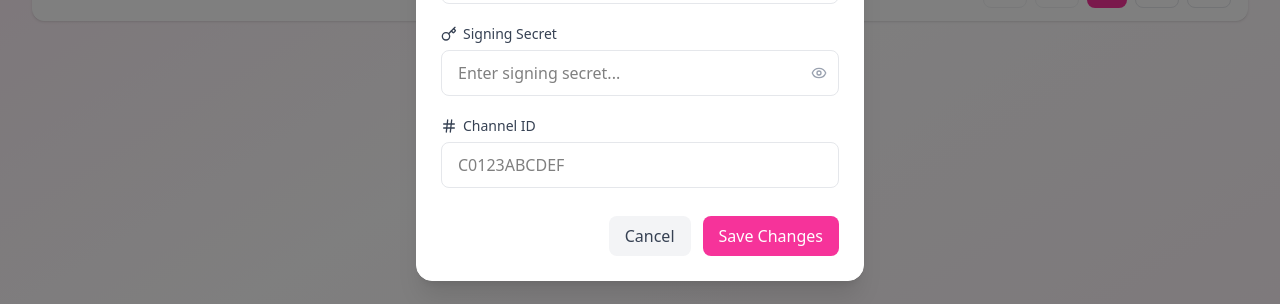
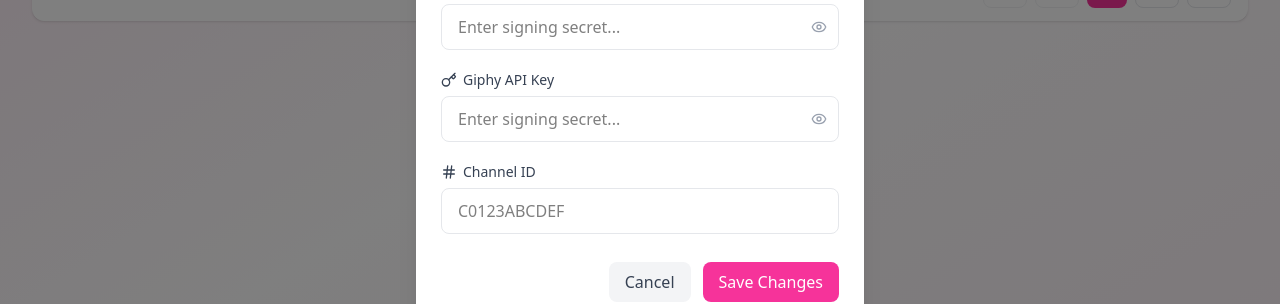
Before and after one commit to kaizerpwn/crazy-donut, a React (Vite) app in the folder client/: page /dashboard in a window 1280 px wide. Both pictures are taken after a click on the button "Slack Settings". Shown: the part 349-653 px from the top of the page. Built offline with nearby package versions, Linux system fonts and the light colour scheme; no server answers.

Commit message:
added giphy key to db settings

```diff
--- a/client/src/components/SlackSettingsModal.tsx
+++ b/client/src/components/SlackSettingsModal.tsx
@@ -20,8 +20,10 @@ export const SlackSettingsModal: React.FC<SlackSettingsModalProps> = ({
     currentSettings.signing_secret
   );
   const [channelId, setChannelId] = useState(currentSettings.channel_id);
+  const [giphyApiKey, setGiphyApiKey] = useState(currentSettings.giphy_api_key);
   const [showSecret, setShowSecret] = useState(false);
   const [showToken, setShowToken] = useState(false);
+  const [showGiphyApiKey, setShowGiphyApiKey] = useState(false);
 
   useEffect(() => {
     setBotToken(currentSettings.bot_token);
@@ -35,6 +37,7 @@ export const SlackSettingsModal: React.FC<SlackSettingsModalProps> = ({
       bot_token: botToken,
       signing_secret: signingSecret,
       channel_id: channelId,
+      giphy_api_key: giphyApiKey,
     });
     onClose();
   };
@@ -121,6 +124,34 @@ export const SlackSettingsModal: React.FC<SlackSettingsModalProps> = ({
 
             <div>
               <label className="flex items-center mb-1.5 text-sm font-medium text-gray-700">
+                <Key className="w-4 h-4 mr-1.5" />
+                Giphy API Key
+              </label>
+              <div className="relative">
+                <input
+                  type={showGiphyApiKey ? "text" : "password"}
+                  value={giphyApiKey}
+                  onChange={(e) => setGiphyApiKey(e.target.value)}
+                  className="w-full px-4 py-2.5 pr-10 bg-white bg-opacity-70 border border-gray-200 rounded-lg outline-none transition-all duration-200
+                    focus:border-pink-500 focus:ring-4 focus:ring-pink-500 focus:ring-opacity-20"
+                  placeholder="Enter signing secret..."
+                />
+                <button
+                  type="button"
+                  onClick={() => setShowGiphyApiKey(!showGiphyApiKey)}
+                  className="absolute text-gray-400 -translate-y-1/2 cursor-pointer right-3 top-1/2 hover:text-gray-600"
+                >
+                  {showGiphyApiKey ? (
+                    <EyeOff className="w-4 h-4" />
+                  ) : (
+                    <Eye className="w-4 h-4" />
+                  )}
+                </button>
+              </div>
+            </div>
+
+            <div>
+              <label className="flex items-center mb-1.5 text-sm font-medium text-gray-700">
                 <Hash className="w-4 h-4 mr-1.5" />
                 Channel ID
               </label>
--- a/client/src/pages/Dashboard.tsx
+++ b/client/src/pages/Dashboard.tsx
@@ -160,7 +160,7 @@ const Dashboard: React.FC = () => {
         }}
         onSubmit={handleSubmit}
         topic={editingTopic}
-        giphyApiKey="VQJj1If9D4Z0HXeV7IBrBzX3TWZvXfSc"
+        giphyApiKey={slackSettings.giphy_api_key}
       />
 
       <SlackSettingsModal
--- a/client/src/types/SlackSettings.ts
+++ b/client/src/types/SlackSettings.ts
@@ -2,4 +2,5 @@ export interface SlackSettings {
   bot_token: string;
   signing_secret: string;
   channel_id: string;
+  giphy_api_key: string;
 }
```
Also changed, not shown: 1 other file (tests, documents, lock files or other folders).
